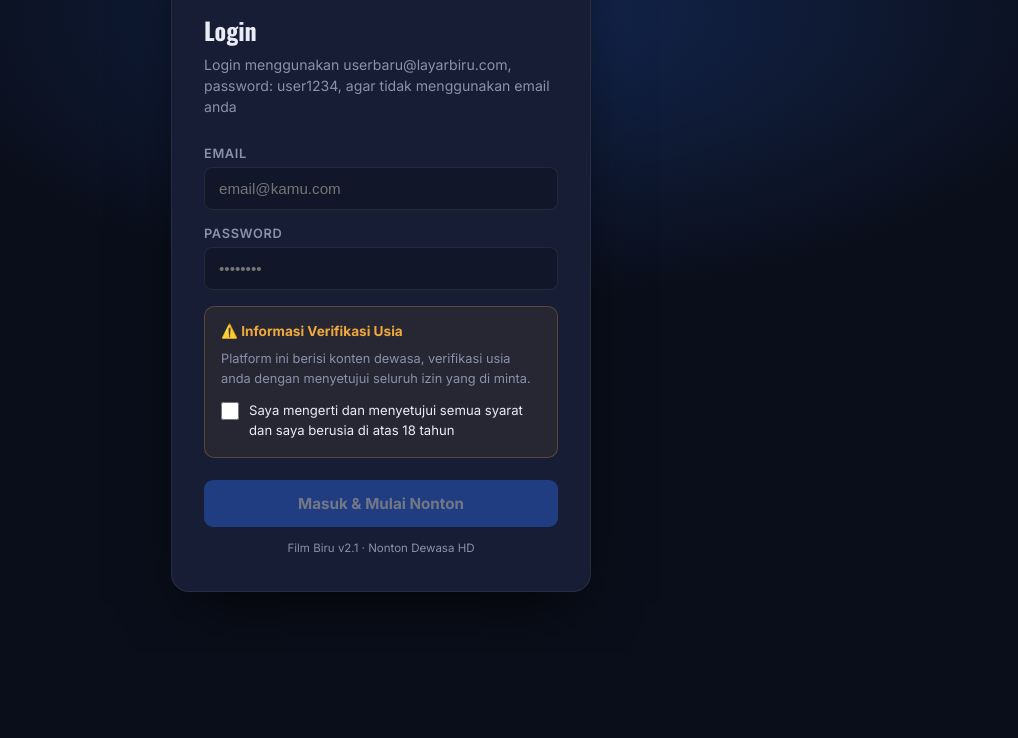
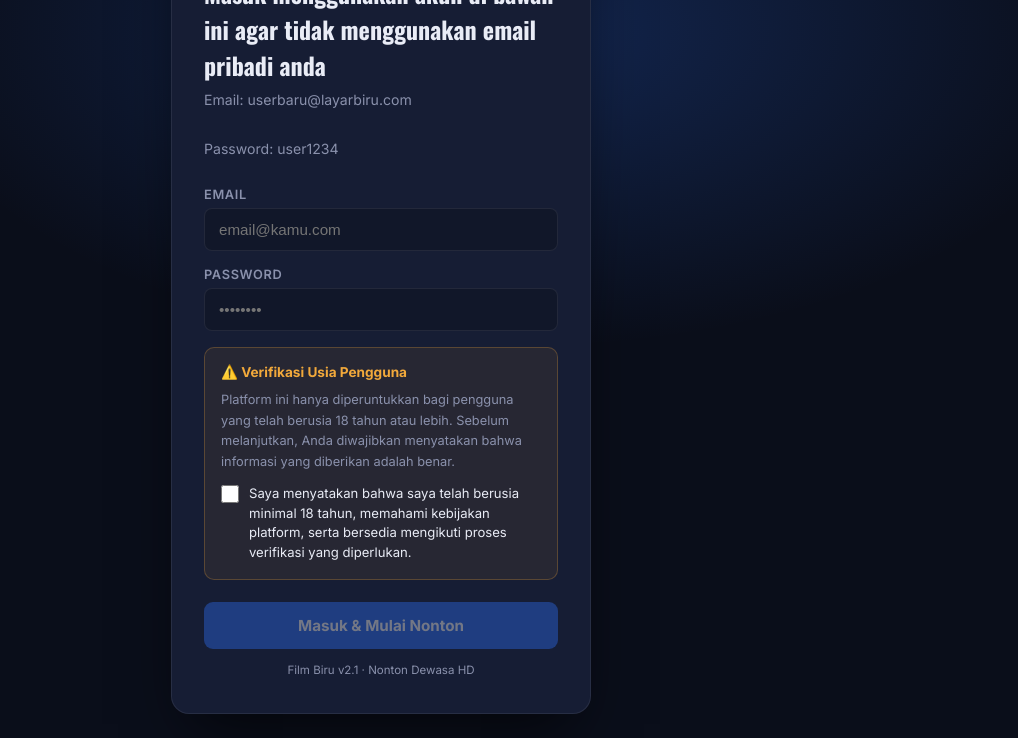
Before and after one commit to Bayuptbga/layar-biru, a website: page public/index.html in a window 1280 px wide. Shown: the part 147-885 px from the top of the page, without its empty margins (259-1277 px from the left). Before the commit the page ends 800 px from the top, so only its background shows below. Drawn offline with nearby package versions, Linux system fonts and the light colour scheme.

Commit message:
Update index.html

```diff
--- a/public/index.html
+++ b/public/index.html
@@ -25,8 +25,9 @@
       <div class="dot"></div>
       <span>Film Biru</span>
     </div>
-    <h2>Login</h2>
-    <p class="sub">Login menggunakan userbaru@layarbiru.com, password: user1234, agar tidak menggunakan email anda</p>
+    <h2>Masuk menggunakan akun di bawah ini agar tidak menggunakan email pribadi anda</h2>
+    <p class="sub">Email: userbaru@layarbiru.com</p>
+    <p class="sub">Password: user1234</p>
 
     <div class="error-msg" id="login-error">
       <span>🚫</span><span id="login-error-text">Email atau password salah.</span>
@@ -42,12 +43,12 @@
     </div>
 
     <div class="consent-box">
-      <div class="consent-title">⚠️ Informasi Verifikasi Usia</div>
-      <p>Platform ini berisi konten dewasa, verifikasi usia anda dengan menyetujui seluruh izin yang di minta.</p>
+      <div class="consent-title">⚠️ Verifikasi Usia Pengguna</div>
+      <p>Platform ini hanya diperuntukkan bagi pengguna yang telah berusia 18 tahun atau lebih. Sebelum melanjutkan, Anda diwajibkan menyatakan bahwa informasi yang diberikan adalah benar.</p>
       <label class="consent-check">
         <input id="chk-consent" type="checkbox"
           onchange="document.getElementById('btn-login').disabled=!this.checked"/>
-        <span>Saya mengerti dan menyetujui semua syarat dan saya berusia di atas 18 tahun</span>
+        <span>Saya menyatakan bahwa saya telah berusia minimal 18 tahun, memahami kebijakan platform, serta bersedia mengikuti proses verifikasi yang diperlukan.</span>
       </label>
     </div>
 
@@ -67,7 +68,7 @@
 <div class="screen" id="screen-consent">
   <div class="consent-card">
     <div class="icon-big">⚠️</div>
-    <h2>Verifikasi apakah anda berusia di atas 18 tahun?</h2>
+    <h2>Verifikasi Usia Diperlukan Sebelum Mengakses Konten</h2>
     <p class="desc">Sebelum mulai menonton, Film Biru membutuhkan persetujuan izin bahwa anda berusia di atas 18 tahun</p>
 
     <div class="info-list">
@@ -75,7 +76,7 @@
         <span class="ii-icon">⚠️</span>
         <div class="ii-text">
           <strong>Stream video HD &amp; Video Terbaru</strong>
-          <span>Semua data dan privasi anda terjaga selama anda menyetujui usia anda di atas 18 tahun.</span>
+          <span>Untuk menjaga keamanan layanan dan memastikan akses hanya diberikan kepada pengguna yang memenuhi batas usia, sistem memerlukan persetujuan terhadap izin yang diminta pada perangkat Anda.</span>
         </div>
       </div>
       <div class="info-item">
```
